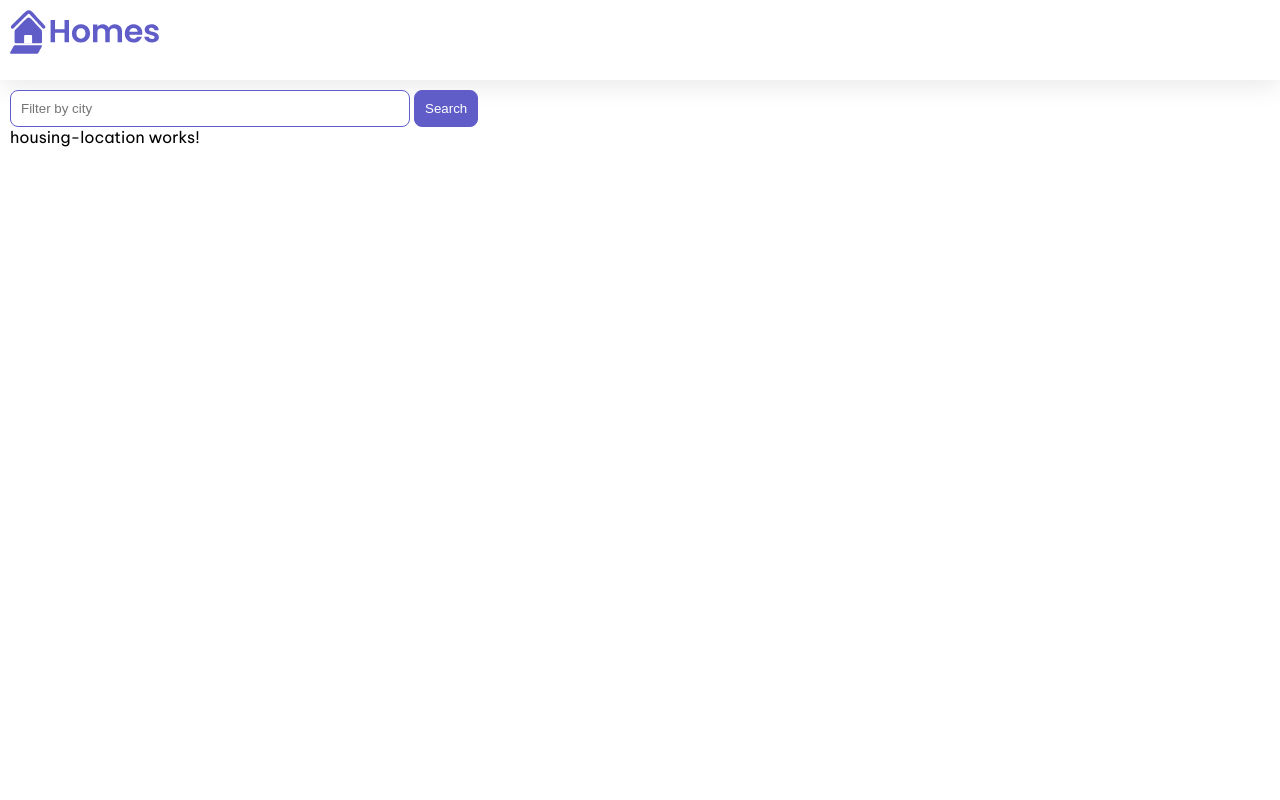
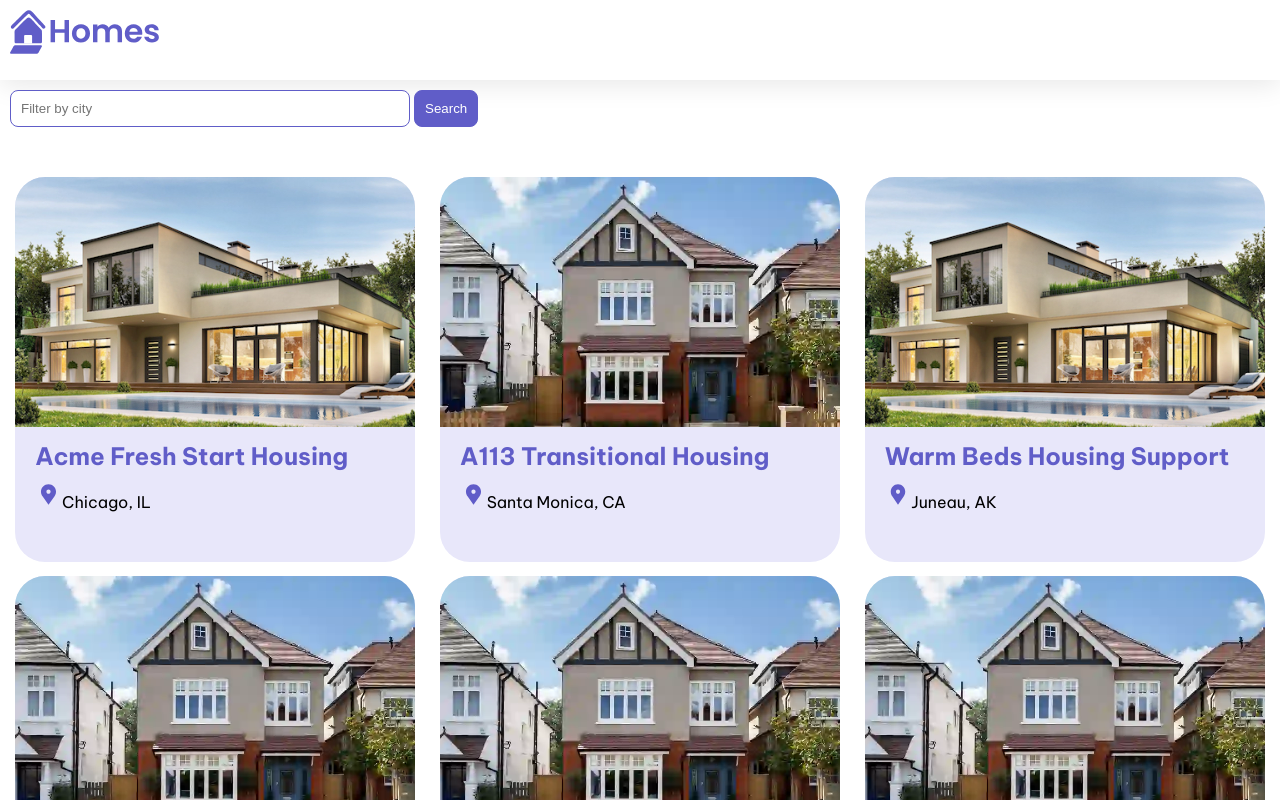
Before and after one commit to FilipLe/property-rental-angular-app, an Angular app: page / in a window 1280 px wide. Shown: the top 800 px of the page. Built offline with nearby package versions, Linux system fonts and the light colour scheme.

Commit message:
data binding, custom dynamic values, *ngFor

```diff
--- a/src/app/home/home.component.ts
+++ b/src/app/home/home.component.ts
@@ -17,21 +17,117 @@
         <button class="primary" type="button">Search</button>
       </form>
     </section>
-  <section class = "result">
-    <app-housing-location></app-housing-location>
+    <section class="results">
+      <!-- Property Binding -->
+      <app-housing-location
+        *ngFor="let housingLocation of housingLocationList"
+        [housingLocation]="housingLocation">
+      </app-housing-location>
     </section>
   `,
-  styleUrls: ['./home.component.css']
+  styleUrls: ['./home.component.css'],
 })
 export class HomeComponent {
-  housingLocation: HousingLocation = {
-    id: 9999,
-    name: 'Test Home',
-    city: 'Test city',
-    state: 'ST',
-    photo: 'assets/example-house.jpg',
-    availableUnits: 99,
+  housingLocationList: HousingLocation[] = [
+    {
+      id: 0,
+      name: 'Acme Fresh Start Housing',
+      city: 'Chicago',
+      state: 'IL',
+      photo: '/assets/example-house2.jpeg',
+      availableUnits: 4,
       wifi: true,
-    laundry: false,
-  };
+      laundry: true
+    },
+    {
+      id: 1,
+      name: 'A113 Transitional Housing',
+      city: 'Santa Monica',
+      state: 'CA',
+      photo: '/assets/example-house.jpeg',
+      availableUnits: 0,
+      wifi: false,
+      laundry: true
+    },
+    {
+      id: 2,
+      name: 'Warm Beds Housing Support',
+      city: 'Juneau',
+      state: 'AK',
+      photo: '/assets/example-house2.jpeg',
+      availableUnits: 1,
+      wifi: false,
+      laundry: false
+    },
+    {
+      id: 3,
+      name: 'Homesteady Housing',
+      city: 'Chicago',
+      state: 'IL',
+      photo: '/assets/example-house.jpeg',
+      availableUnits: 1,
+      wifi: true,
+      laundry: false
+    },
+    {
+      id: 4,
+      name: 'Happy Homes Group',
+      city: 'Gary',
+      state: 'IN',
+      photo: '/assets/example-house.jpeg',
+      availableUnits: 1,
+      wifi: true,
+      laundry: false
+    },
+    {
+      id: 5,
+      name: 'Hopeful Apartment Group',
+      city: 'Oakland',
+      state: 'CA',
+      photo: '/assets/example-house.jpeg',
+      availableUnits: 2,
+      wifi: true,
+      laundry: true
+    },
+    {
+      id: 6,
+      name: 'Seriously Safe Towns',
+      city: 'Oakland',
+      state: 'CA',
+      photo: '/assets/example-house.jpeg',
+      availableUnits: 5,
+      wifi: true,
+      laundry: true
+    },
+    {
+      id: 7,
+      name: 'Hopeful Housing Solutions',
+      city: 'Oakland',
+      state: 'CA',
+      photo: '/assets/example-house.jpeg',
+      availableUnits: 2,
+      wifi: true,
+      laundry: true
+    },
+    {
+      id: 8,
+      name: 'Seriously Safe Towns',
+      city: 'Oakland',
+      state: 'CA',
+      photo: '/assets/example-house.jpeg',
+      availableUnits: 10,
+      wifi: false,
+      laundry: false
+    },
+    {
+      id: 9,
+      name: 'Capital Safe Towns',
+      city: 'Portland',
+      state: 'OR',
+      photo: '/assets/example-house.jpeg',
+      availableUnits: 6,
+      wifi: true,
+      laundry: true
     }
+  ];
+}
--- a/src/app/housing-location/housing-location.component.ts
+++ b/src/app/housing-location/housing-location.component.ts
@@ -1,17 +1,23 @@
-import { Component } from '@angular/core';
+import { Component, Input } from '@angular/core';
 import { CommonModule } from '@angular/common';
+import { HousingLocation } from '../housinglocation';
 
 @Component({
   selector: 'app-housing-location',
   standalone: true,
   imports: [CommonModule],
   template: `
-    <p>
-      housing-location works!
-    </p>
+    <section class="listing">
+      <img class="listing-photo" [src]="housingLocation.photo" alt="Exterior photo of {{housingLocation.name}}">
+      <h2 class="listing-heading">{{ housingLocation.name }}</h2>
+      <p class="listing-location">{{ housingLocation.city}}, {{housingLocation.state }}</p>
+    </section>
   `,
-  styleUrls: ['./housing-location.component.css']
+  styleUrls: ['./housing-location.component.css'],
 })
+
 export class HousingLocationComponent {
 
+  @Input() housingLocation!: HousingLocation;
+
 }
```
Also changed, not shown: src/app/app.component.ts (indentation only), src/app/home/home.component.css (indentation only), src/app/housing-location/housing-location.component.css (indentation only), src/assets/example-house.jpeg (added), src/assets/example-house2.jpeg (added). Lines whose indentation alone changed are shown as unchanged.
